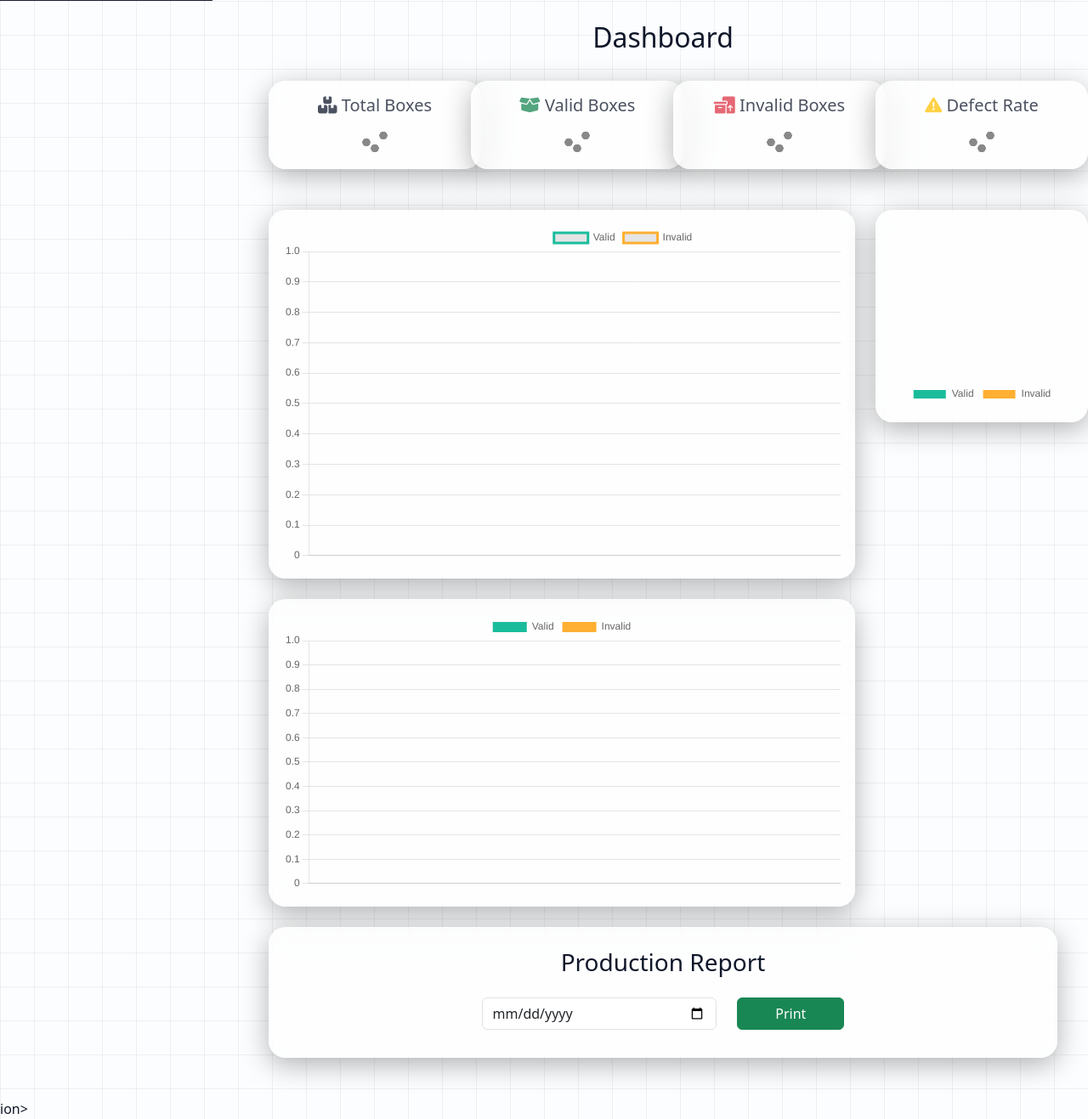
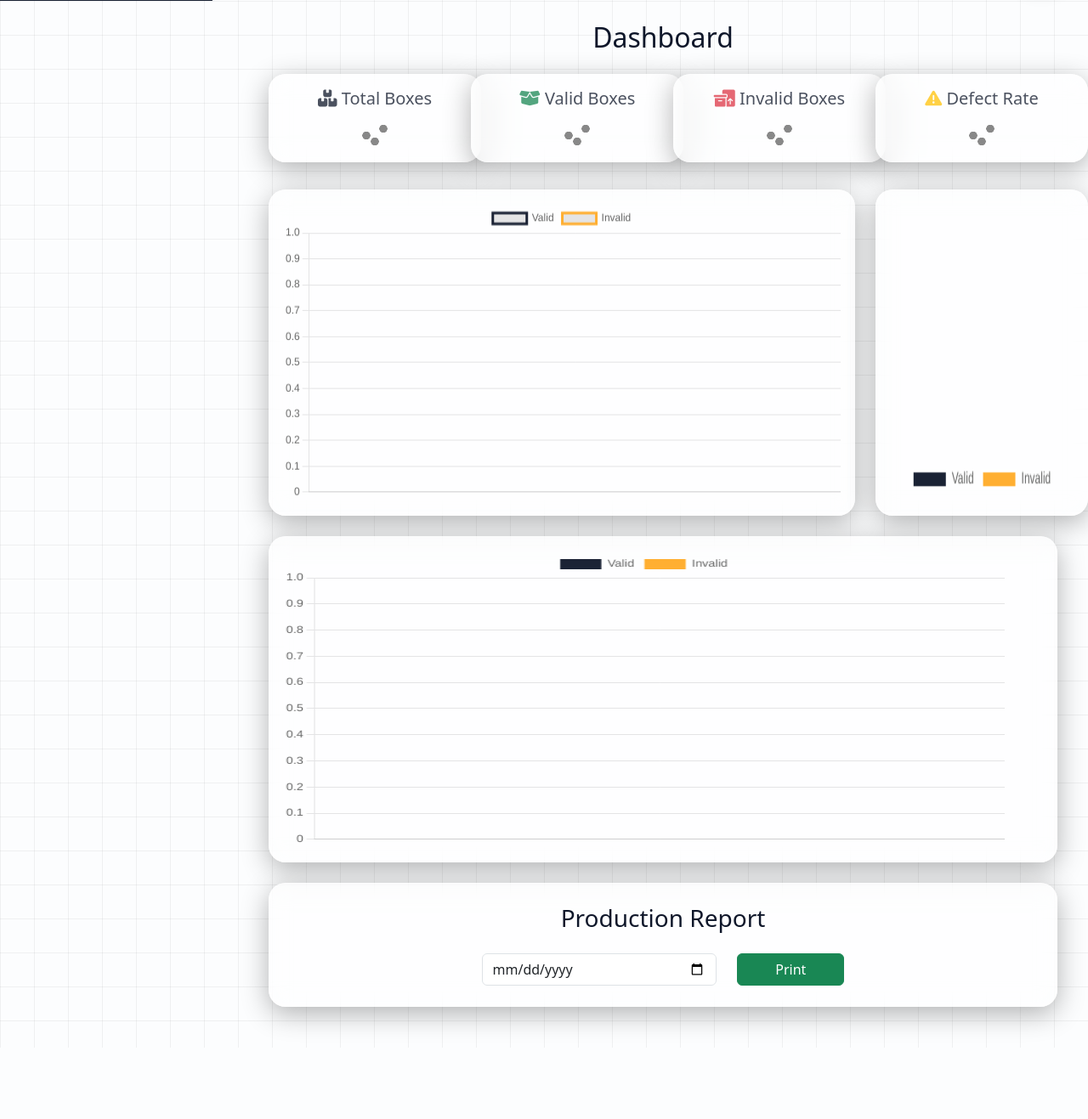
Before and after one commit to mosadnabil011/industrial-product-inspection-system, a Flask app: page / in a window 1280 px wide. Shown: the part 799-2116 px from the top of the page at 85% size. After the commit the page ends 2032 px from the top, so only its background shows below. Run offline with Flask 3, Linux system fonts and the light colour scheme; data comes from the database, SQL or seed files in the repository.

Commit message:
dashboard updates

```diff
--- a/static/css/style.css
+++ b/static/css/style.css
@@ -112,7 +112,7 @@ section {
   justify-content: center;
 }
 
-#sidebar.sidebar-collapsed + .container {
+#sidebar.sidebar-collapsed+.container {
   margin-left: 140px !important;
 }
 
@@ -206,20 +206,54 @@ h3,
 h5 {
   color: #2c3e50;
 }
+
+
+
+
+
+
+/* Dashboard Cards */
+.Dashboard .card {
+  border: none;
+  border-radius: 15px;
+  box-shadow: 0 4px 12px rgba(0, 0, 0, 0.08);
+  transition: 0.3s;
+}
+
+.Dashboard .card:hover {
+  transform: translateY(-3px);
+  box-shadow: 0 8px 20px rgba(0, 0, 0, 0.12);
+}
+
+/* Chart Cards */
+.chart-wrapper {
+  height: 400px;
+  border-radius: 15px;
+  overflow: hidden;
+}
+
 .chart-container {
   position: relative;
   width: 100%;
   height: 100%;
 }
 
-.chart-wrapper {
-  height: 350px; /* مهم جدًا */
+/* Line Chart */
+#lineChart {
+  width: 100% !important;
+  height: 350px !important;
 }
 
-.chart-container {
-  position: relative;
-  width: 100%;
-  height: 100%;
+/* Bar Chart */
+#barChart {
+  width: 95% !important;
+  height: 350px !important;
+}
+
+/* Pie Chart */
+#pieChart {
+  width: 100% !important;
+  height: 350px !important;
 }
 
 .chart-scroll {
--- a/static/js/main.js
+++ b/static/js/main.js
@@ -34,7 +34,7 @@ const lineCtx = document.getElementById('lineChart');
 const barCtx = document.getElementById('barChart');
 const pieCtx = document.getElementById('pieChart');
 
-const colorGood = '#1abc9c';
+const colorGood = '#1B2335 ';
 const colorBad = '#ffaf32';
 // LINE
 
--- a/templates/dashboard.html
+++ b/templates/dashboard.html
@@ -150,68 +150,89 @@
 
  <section id="Dashboard" class="p-4">
   <div class="text-center Dashboard">
-    <h2>Dashboard</h2>
+    <h2 class="mb-4">Dashboard</h2>
 
-    <div class="mt-2 row g-4">
-      <div class="col-lg-3">
+    <!-- Statistics Cards -->
+    <div class="row g-4">
+      <div class="col-lg-3 col-md-6">
         <div class="card p-3 h-100">
-          <h3 class="fs-5 opacity-75"> <i class="fa-solid fa-boxes-stacked"></i> Total Boxes</h3>
-          <span class="fs-3 card-text text-black fw-bold" id="TotalBoxes"><div class="loader"></div></span>
+          <h3 class="fs-5 opacity-75">
+            <i class="fa-solid fa-boxes-stacked"></i> Total Boxes
+          </h3>
+          <span class="fs-3 fw-bold" id="TotalBoxes">
+            <div class="loader"></div>
+          </span>
         </div>
       </div>
-      <div class="col-lg-3">
+
+      <div class="col-lg-3 col-md-6">
         <div class="card p-3 h-100">
-          <h3 class="fs-5 opacity-75"><i class="fa-solid fa-box-open text-success"></i> Valid Boxes</h3>
-          <span class="fs-3 text-success fw-bold" id="ValidBoxes"><div class="loader"></div></span>
+          <h3 class="fs-5 opacity-75">
+            <i class="fa-solid fa-box-open text-success"></i> Valid Boxes
+          </h3>
+          <span class="fs-3 text-success fw-bold" id="ValidBoxes">
+            <div class="loader"></div>
+          </span>
         </div>
       </div>
-      <div class="col-lg-3">
+
+      <div class="col-lg-3 col-md-6">
         <div class="card p-3 h-100">
-          <h3 class="fs-5 opacity-75"><i class="fa-solid fa-boxes-packing text-danger"></i> Invalid Boxes</h3>
-          <span class="fs-3 text-danger fw-bold" id="InvalidBoxes"><div class="loader"></div></span>
+          <h3 class="fs-5 opacity-75">
+            <i class="fa-solid fa-boxes-packing text-danger"></i> Invalid Boxes
+          </h3>
+          <span class="fs-3 text-danger fw-bold" id="InvalidBoxes">
+            <div class="loader"></div>
+          </span>
         </div>
       </div>
-      <div class="col-lg-3">
+
+      <div class="col-lg-3 col-md-6">
         <div class="card p-3 h-100">
-          <h3 class="fs-5 opacity-75"><i class="fa-solid fa-exclamation-triangle text-warning"></i> Defect Rate</h3>
-          <span class="fs-3 text-warning fw-bold" id="DefectRate"><div class="loader"></div></span>
+          <h3 class="fs-5 opacity-75">
+            <i class="fa-solid fa-exclamation-triangle text-warning"></i>
+            Defect Rate
+          </h3>
+          <span class="fs-3 text-warning fw-bold" id="DefectRate">
+            <div class="loader"></div>
+          </span>
         </div>
       </div>
     </div>
 
-    <div class="mt-4 row g-4">
+    <!-- Top Charts -->
+    <div class="row g-4 mt-2">
+
+      <!-- Line Chart -->
       <div class="col-lg-9">
-        <div class="row g-4">
-          <div class="col-lg-12">
         <div class="card p-3 chart-wrapper">
-  <div class="chart-container chart-scroll">
+          <div class="chart-container">
             <canvas id="lineChart"></canvas>
           </div>
         </div>
       </div>
-          <div class="col-lg-12">
-           <!-- Bar Chart -->
+
+      <!-- Pie Chart -->
+      <div class="col-lg-3">
+        <div class="card p-3 chart-wrapper pie-wrapper">
+          <div class="chart-container">
+            <canvas id="pieChart"></canvas>
+          </div>
+        </div>
+      </div>
+
+      <!-- Full Width Bar Chart -->
+      <div class="col-12">
         <div class="card p-3 chart-wrapper">
           <div class="chart-container">
             <canvas id="barChart"></canvas>
           </div>
         </div>
       </div>
-        </div>
+
     </div>
 
-       <!-- RIGHT SIDE (Pie) -->
-  <div class="col-lg-3">
-    <div class="card p-3 chart-wrapper">
-      <div class="chart-container">
-        <canvas id="pieChart"></canvas>
-      </div>
-    </div>
-  </div>
-
-    </div>
-  </div>
-  <!-- report -->
+    <!-- Report Section -->
     <div class="card p-4 my-4">
       <h3 class="text-center mb-4">Production Report</h3>
 
@@ -220,19 +241,20 @@
           <input
             type="date"
             id="reportDate"
-                    class="form-control mb-2"
+            class="form-control"
           />
         </div>
-                <div class="col-md-2">
-<button class="btn btn-success w-100" onclick="generateReport()">
+
+        <div class="col-md-2 mt-2 mt-md-0">
+          <button
+            class="btn btn-success w-100"
+            onclick="generateReport()"
+          >
             Print
-</button>                </div>
+          </button>
         </div>
       </div>
-          </section>
     </div>
-      </div>
-    </div>ion>
 
   </div>
 </section>
```
Lines whose indentation alone changed are shown as unchanged.
